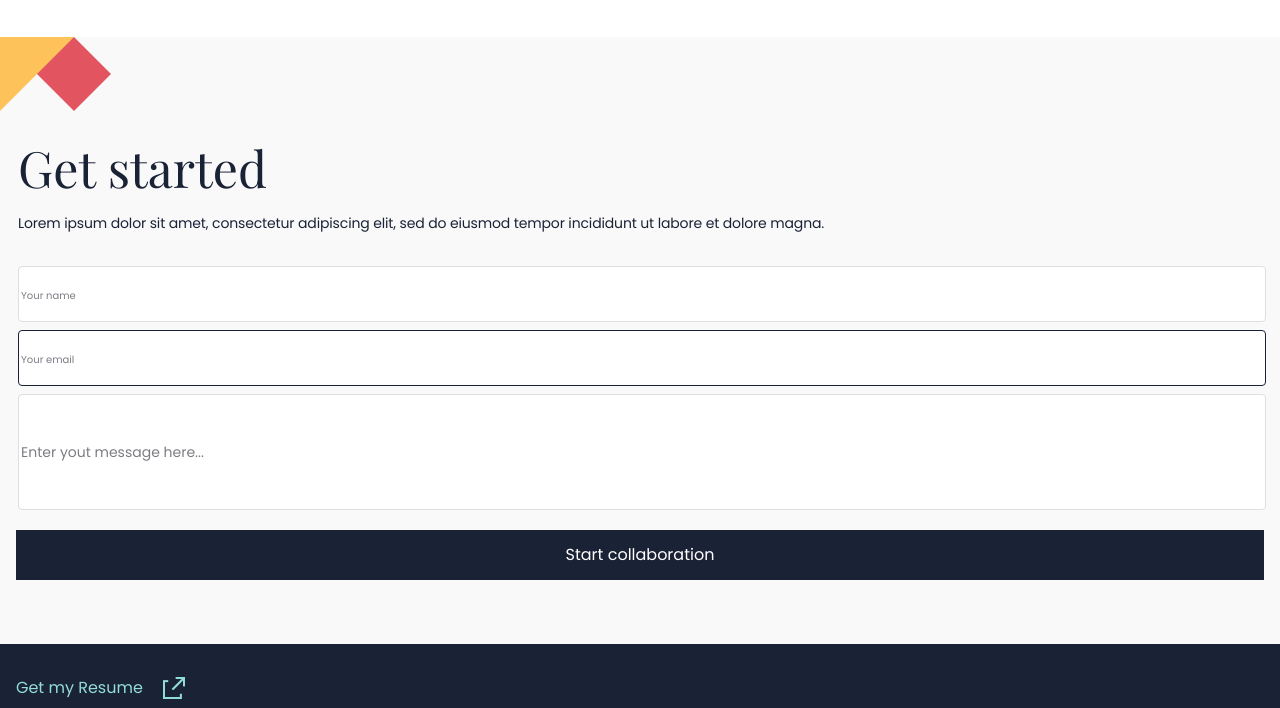
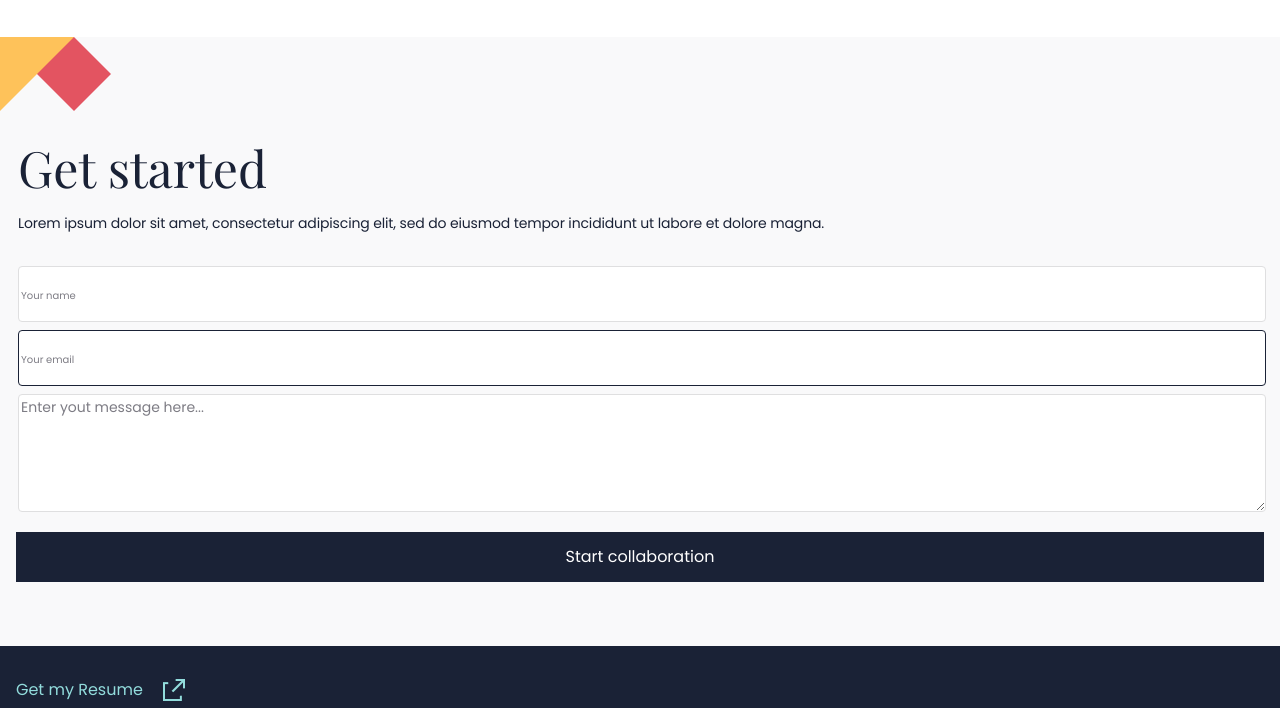
Before and after one commit to shm04/my-portfolio, a website: page index.html in a window 1280 px wide. Shown: the part 7506-8214 px from the top of the page. Drawn offline with nearby package versions, Linux system fonts and the light colour scheme.

Commit message:
Add changes in contact form section in html

```diff
--- a/index.html
+++ b/index.html
@@ -124,10 +124,10 @@
     <section class="footer get-started">
         <h1 class="title-get-s">Get started</h1>
         <p class="text-get-s">Lorem ipsum dolor sit amet, consectetur adipiscing elit, sed do eiusmod tempor incididunt ut labore et dolore magna.</p>
-        <form class="search-boxes" action="/form/submit" method="get">
-            <input class="name-email search1" type="text" placeholder="Your name">
+        <form class="search-boxes" action="https://formspree.io/f/xvonzpwb" method="post">
+            <input class="name-email search1" type="text" placeholder="Your name" required maxlength="30">
             <input class="name-email search2" type="email" placeholder="Your email">
-            <input class="message search3" type="text" placeholder="Enter yout message here...">
+            <textarea class="message search3" placeholder="Enter yout message here..." required maxlength="500"></textarea>
         </form>
         <a class="start-btn bottom" href="#">Start collaboration</a>
     </section>
```
